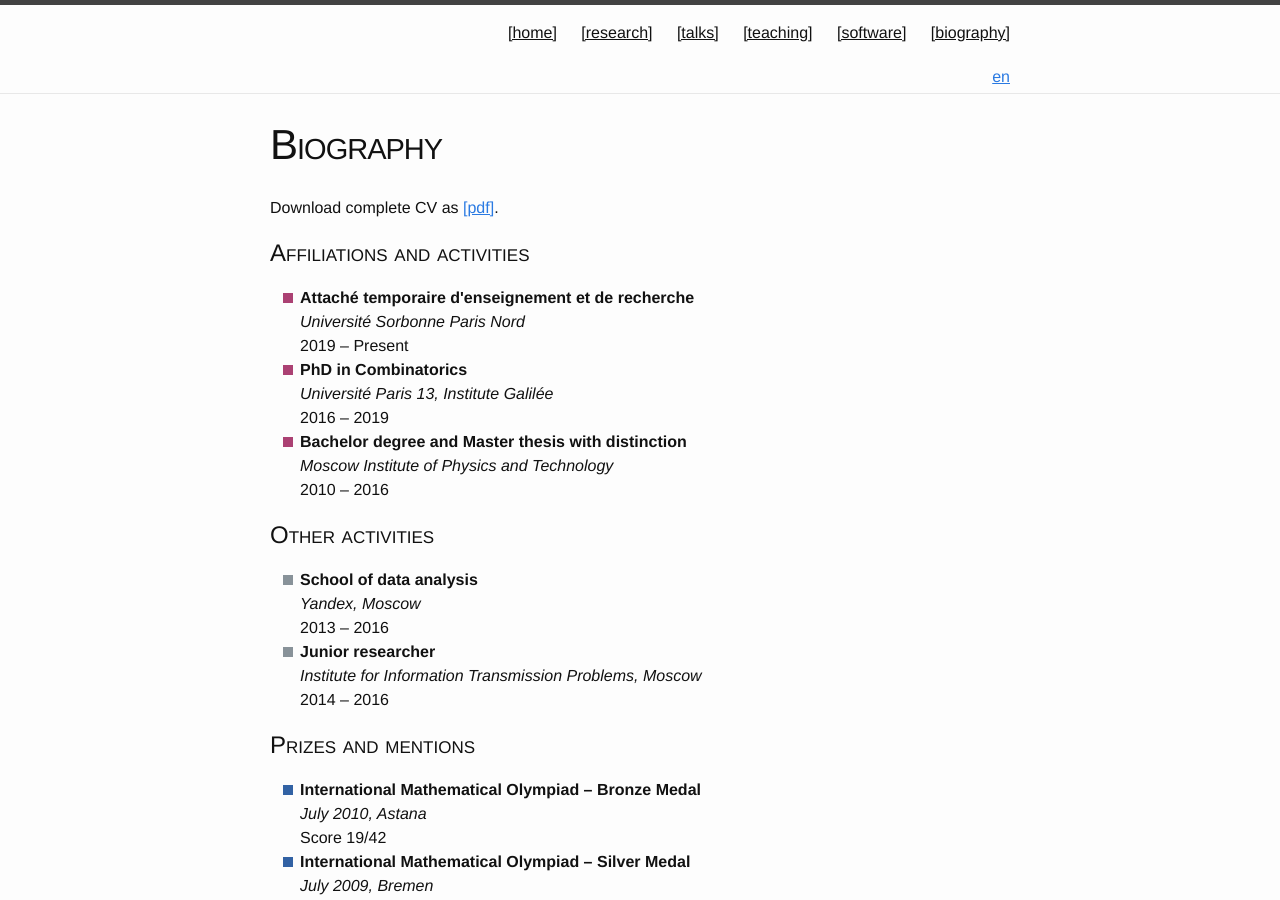
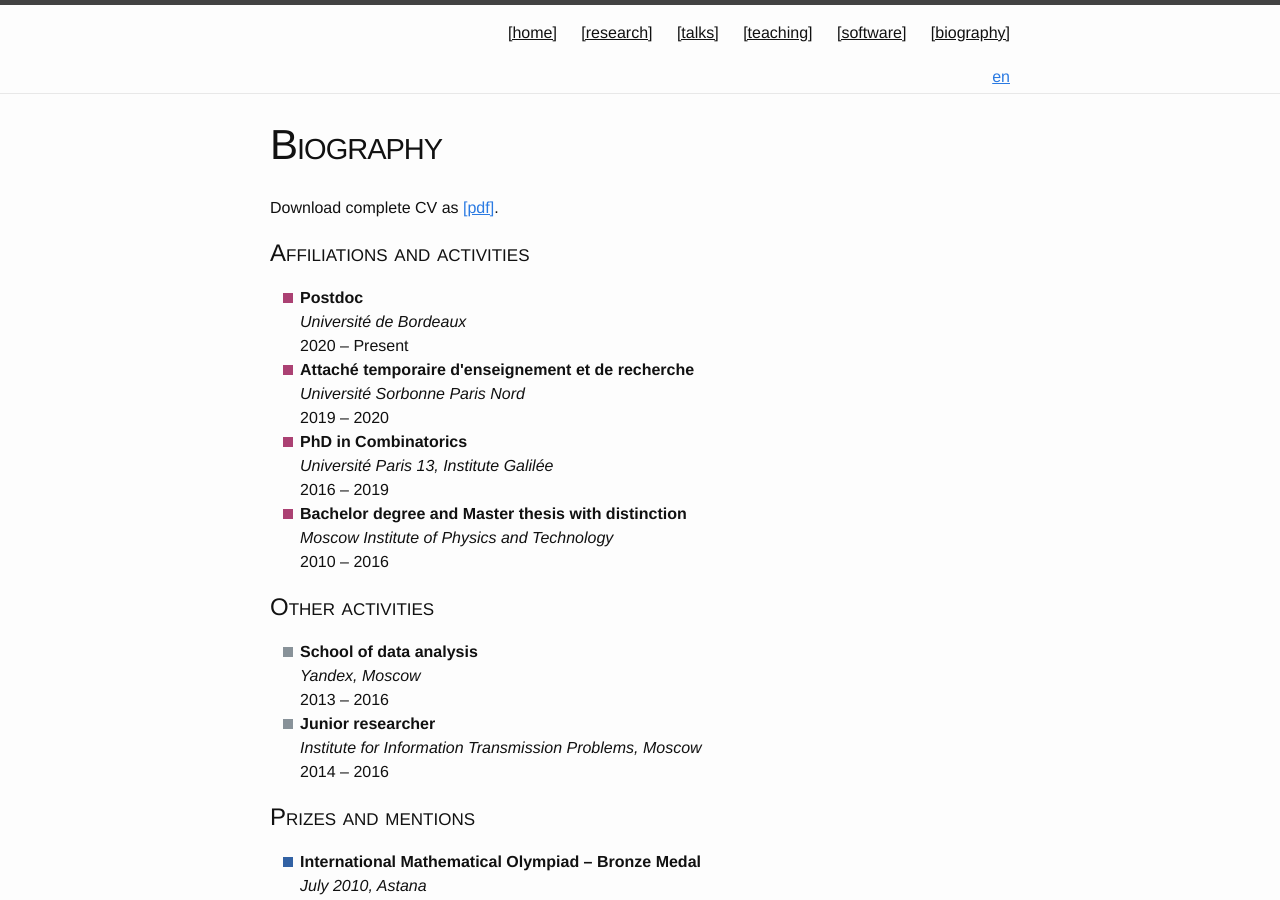
Before and after one commit to Sergey-A-Dovgal/sergey-a-dovgal.github.io, a Jekyll site: the page built from biography.md, in a window 1280 px wide and 900 px high. Built offline with Jekyll 4.4.1, drawn with Linux system fonts in a browser that asks for light colours.

Commit message:
Biography updated

```diff
--- a/biography.md
+++ b/biography.md
@@ -12,9 +12,15 @@
 <ul class="jour">
 
 <li>
+<b>Postdoc</b><br />
+<i>Université de Bordeaux</i><br />
+2020 – Present
+</li>
+
+<li>
 <b>Attaché temporaire d'enseignement et de recherche</b><br />
 <i>Université Sorbonne Paris Nord</i><br />
-2019 – Present
+2019 – 2020
 </li>
 
 <li>
```
